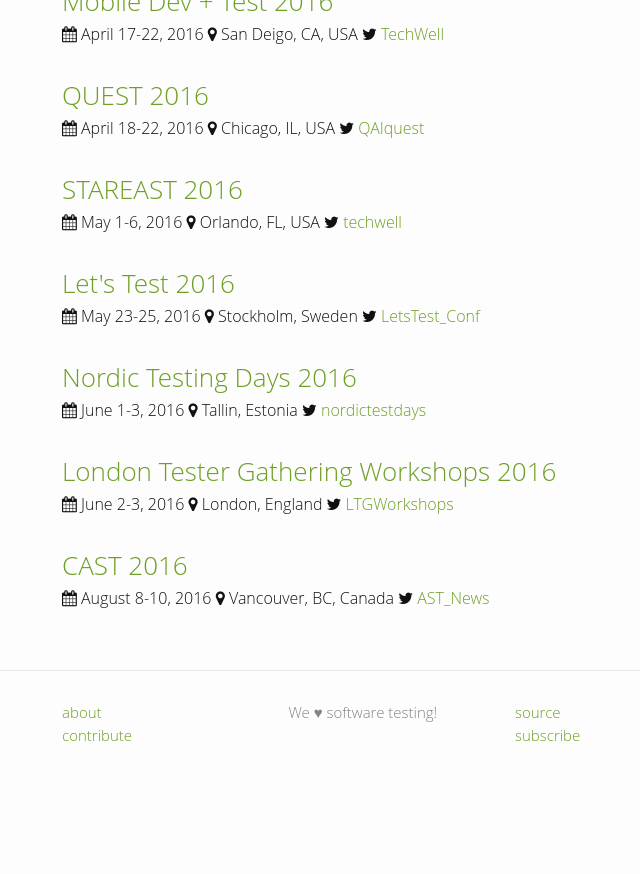
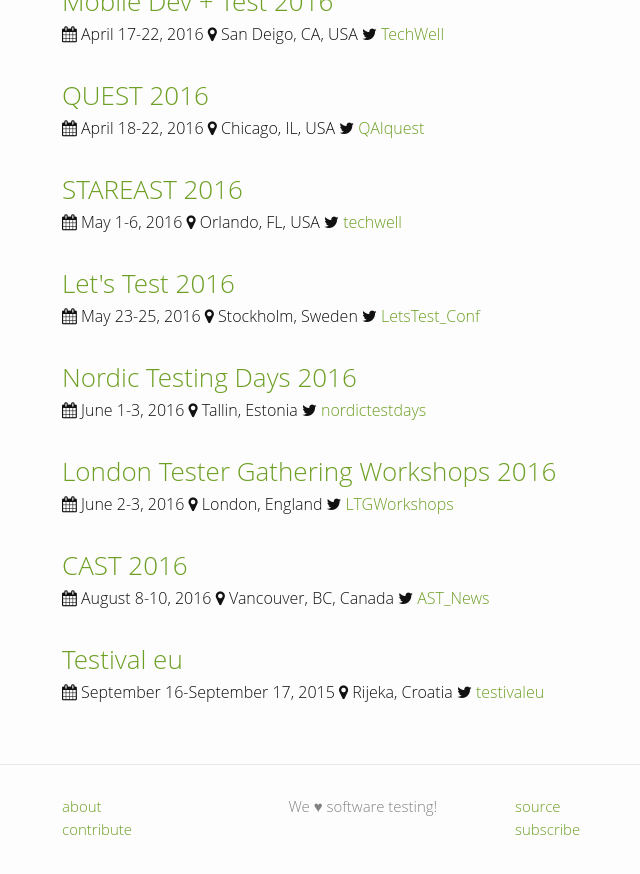
Before and after one commit to TestingConferences/testingconferences.github.io, a Jekyll site: the page built from index.html, in a window 1280 px wide and 900 px high, scrolled down 1302 px. Shown: the top 874 px of the window, without its empty margins (208-848 px from the left). Built offline with Jekyll 4.4.1, drawn with Linux system fonts in a browser that asks for light colours; before the commit the page ends 2108 px from its top, so only the background shows below that.

Commit message:
testivaleu

```diff
--- a/_data/current.yml
+++ b/_data/current.yml
@@ -111,3 +111,9 @@
   dates: "August 8-10, 2016"
   url: http://us2.campaign-archive2.com/?u=bcd81e69d2b3451e4cc5d1f57&id=913dd472cb
   twitter: AST_News
+
+- name: Testival eu
+  location: Rijeka, Croatia
+  dates: "September 16-September 17, 2015"
+  url: http://www.testival.eu/
+  twitter: testivaleu
```
